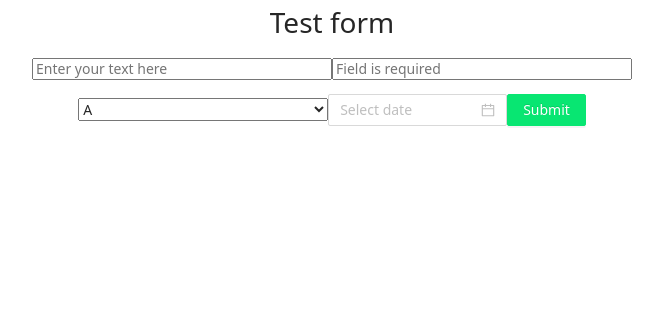
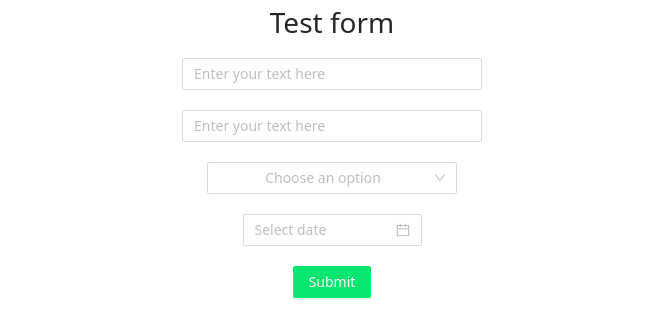
Before and after one commit to shpachynska/Test-form, a React (Create React App) app: page / in a window 1280 px wide. Shown: the top 336 px of the page, without its empty margins (308-971 px from the left). Built offline with nearby package versions, Linux system fonts and the light colour scheme.

Commit message:
second version

```diff
--- a/src/App.js
+++ b/src/App.js
@@ -1,102 +1,12 @@
 import "./App.css";
-import "antd/dist/antd.css";
-import {
-  useForm,
-  FormProvider,
-  useFormContext,
-  Controller,
-} from "react-hook-form";
-import { Button, DatePicker, Select, Input, Dropdown } from "antd";
-import { useState } from "react";
 import React from "react";
-import MyInput from "./components/Input/Input";
+import Form from "./components/Form/Form";
 
-function App() {
-  const {
-    register,
-    handleSubmit,
-    watch,
-    formState: { errors },
-  } = useForm({
-    defaultValues: {
-      randomText: "",
-      requiredText: "",
-    },
-  });
-
-  const [selectValue, setSelectValue] = useState(null);
-  const [checkDate, setCheckDate] = useState(true);
-
-  const randomText = watch("randomText");
-  const requiredText = watch("requiredText");
-
-  const handleSelectChange = (event) => setSelectValue(event.target.value);
-
-  const currentDate = new Date().toISOString().slice(0, 10);
-  const handleDatePick = (date, dateString) =>
-    setCheckDate(currentDate <= dateString);
-
-  const { Option } = Select;
-
+export default function App() {
   return (
     <div className="App">
       <h1>Test form</h1>
-      <form
-        onSubmit={handleSubmit((data) => {
-          console.log("data", data);
-        })}
-      >
-        <input
-          {...register("randomText", {
-            minLength: {
-              value: 5,
-              message: "Value doesn't meet the requirements",
-            },
-          })}
-          placeholder="Enter your text here"
-          style={{ width: "300px" }}
-        />
-
-        <input
-          {...register("requiredText", { required: "This is required" })}
-          placeholder="Field is required"
-          style={{ width: "300px" }}
-        />
-        <p>{errors.requiredText?.message}</p>
-
-        <select
-          {...register("dropdown")}
-          style={{ width: 250 }}
-          onChange={handleSelectChange}
-        >
-          <option value="A">A</option>
-          <option value="B">B</option>
-          <option value="C">C</option>
-        </select>
-
-        {selectValue === "C" && <p>{errors.randomText?.message}</p>}
-
-        <DatePicker {...register("datePicker")} onChange={handleDatePick} />
-        <Button
-          type="primary"
-          htmlType="submit"
-          style={
-            checkDate
-              ? {
-                  backgroundColor: "#08e672",
-                  borderColor: "#08e672",
-                }
-              : {
-                  backgroundColor: "#efc41a",
-                  borderColor: "#efc41a",
-                }
-          }
-        >
-          Submit
-        </Button>
-      </form>
+      <Form />
     </div>
   );
 }
-
-export default App;
--- /dev/null
+++ b/src/components/Form/Form.js
@@ -0,0 +1,115 @@
+import "antd/dist/antd.css";
+import { useForm, Controller } from "react-hook-form";
+import { Button, DatePicker, Select, Input, Dropdown } from "antd";
+import { useState } from "react";
+import React from "react";
+import styles from "./Form.module.css";
+
+const useDatePicker = () => {
+  const [checkDate, setCheckDate] = useState(true);
+  const currentDate = new Date().toISOString().slice(0, 10);
+  const handleDatePick = (date, dateString) =>
+    setCheckDate(currentDate <= dateString);
+
+  return { checkDate, handleDatePick };
+};
+
+const useSelect = () => {
+  const [selectValue, setSelectValue] = useState(null);
+  const handleSelectChange = (value) => setSelectValue(value);
+
+  return { selectValue, handleSelectChange };
+};
+
+export default function Form() {
+  const date = useDatePicker();
+  const select = useSelect();
+
+  const {
+    register,
+    handleSubmit,
+    control,
+    formState: { errors },
+  } = useForm({
+    defaultValues: {
+      randomText: "",
+      requiredText: "",
+    },
+  });
+
+  const { Option } = Select;
+
+  const onSubmit = (data) => {
+    data && date.checkDate && alert("Sukcess!");
+  };
+
+  return (
+    <form className={styles.form} onSubmit={handleSubmit(onSubmit)}>
+      <Controller
+        name="randomText"
+        control={control}
+        rules={{ minLength: 5 }}
+        render={({ field }) => (
+          <Input
+            {...field}
+            style={{ width: "300px" }}
+            placeholder="Enter your text here"
+            className={styles.formElement}
+          />
+        )}
+      />
+
+      <Controller
+        name="requiredText"
+        control={control}
+        rules={{ required: true }}
+        render={({ field }) => (
+          <Input
+            {...field}
+            style={{ width: "300px" }}
+            placeholder="Enter your text here"
+            className={styles.formElement}
+          />
+        )}
+      />
+
+      {errors.requiredText && <p>To pole jest wymagane</p>}
+
+      <Controller
+        name="dropdown"
+        control={control}
+        render={({ field }) => (
+          <Select
+            {...field}
+            onChange={select.handleSelectChange}
+            style={{ width: 250 }}
+            placeholder="Choose an option"
+            className={styles.formElement}
+          >
+            <Option value="A">A</Option>
+            <Option value="B">B</Option>
+            <Option value="C">C</Option>
+          </Select>
+        )}
+      />
+
+      {select.selectValue === "C" && errors.randomText && (
+        <p>Nie spełnione kryteria</p>
+      )}
+
+      <DatePicker
+        {...register("datePicker")}
+        className={styles.formElement}
+        onChange={date.handleDatePick}
+      />
+
+      <Button
+        type="primary"
+        htmlType="submit"
+        className={date.checkDate ? styles.greenButton : styles.yellowButton}
+      >
+        Submit
+      </Button>
+    </form>
+  );
+}
--- /dev/null
+++ b/src/components/Form/Form.module.css
@@ -0,0 +1,33 @@
+.form {
+  display: flex;
+  flex-direction: column;
+  align-items: center;
+
+  width: 500px;
+  margin-right: auto;
+  margin-left: auto;
+}
+
+.formElement {
+  margin-bottom: 20px;
+}
+
+.greenButton {
+  background-color: #08e672;
+  border-color: #08e672;
+}
+
+.greenButton:hover {
+  background-color: #069c4f;
+  border-color: #069c4f;
+}
+
+.yellowButton {
+  background-color: #efc41a;
+  border-color: #efc41a;
+}
+
+.yellowButton:hover {
+  background-color: #c9a205;
+  border-color: #c9a205;
+}
```
Also changed, not shown: src/components/Button/Button.js (deleted, +0 -20 lines), src/components/Input/Input.js (deleted, +0 -20 lines), 1 other file (tests, documents, lock files or other folders).
